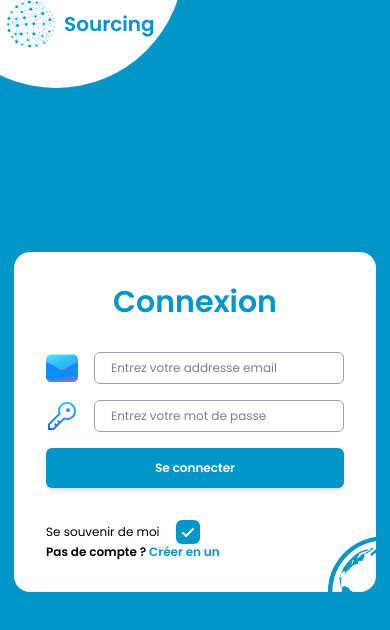
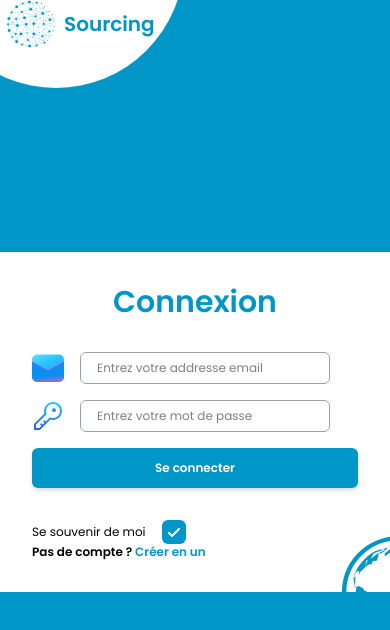
Before and after one commit to darkwall8/Sourcing_Frontend, a React (Vite) app: page /login in a window 390 px wide. Shown: the top 630 px of the page. Built offline with nearby package versions, Linux system fonts and the light colour scheme.

Commit message:
update the login page

```diff
--- a/src/pages/ShowcasesPages/Login/index.tsx
+++ b/src/pages/ShowcasesPages/Login/index.tsx
@@ -32,13 +32,13 @@ function Login() {
                     <p className="font-semibold text-xl text-primary">Sourcing</p>
                 </NavLink>
             </div>
-            <div className="relative md:border-2 md:border-white rounded-full text-xs md:text-base md:p-16">
+            <div className="relative w-full md:w-fit md:border-2 md:border-white rounded-full text-xs md:text-base md:p-16">
                 <div className="hidden w-32 h-32 border-2 z-20 bg-primary border-white md:flex items-center justify-center absolute -top-0 -left-0 rounded-full"><img className="w-16 h-16" src={icon1} alt="icon1" /></div>
                 <div className="hidden w-32 h-32 border-2 z-20 bg-primary border-white md:flex items-center justify-center absolute -top-0 -right-0 rounded-full"><img className="w-16 h-16" src={icon2} alt="icon2" /></div>
                 <div className="hidden w-32 h-32 border-2 z-20 bg-primary border-white md:flex items-center justify-center absolute -bottom-0 -left-0 rounded-full"><img className="w-16 h-16" src={icon3} alt="icon3" /></div>
                 <div className="hidden w-32 h-32 border-2 z-20 bg-primary border-white md:flex items-center justify-center absolute -bottom-0 -right-2 rounded-full"><img className="w-16 h-16" src={icon4} alt="icon4" /></div>
                 {/*  */}
-                <div className="bg-white rounded-2xl p-8 flex flex-col gap-8 relative z-30">
+                <div className="bg-white md:rounded-2xl p-8 flex flex-col gap-8 relative z-30">
                     <img className="absolute -bottom-0 right-0 w-12" src={quaterWorld} alt="icon4" />
                     <p className="text-primary text-3xl font-semibold text-center">{t("login.sign_in")}</p>
                     <form className="flex flex-col gap-4" action="">
--- a/src/pages/ShowcasesPages/Registration/CompanyRegistration/CompanyRegistrationStep1.tsx
+++ b/src/pages/ShowcasesPages/Registration/CompanyRegistration/CompanyRegistrationStep1.tsx
@@ -35,7 +35,7 @@ function CompanyRegistrationStep1( { handleSubmit } : { handleSubmit: (stepIndex
                     <InputText label={t("company_registration.your_company_domain")} placeholder={t("company_registration.company_domain_placeholder")} isRequired={true} value={companyDomain} handleChange={setCompanyDomain} showValidationErrors={isValidatedValues} />
                     <InputText label={t("company_registration.your_company_email")} placeholder={t("company_registration.company_email_placeholder")} isRequired={true} value={companyEmail} handleChange={setCompanyEmail} showValidationErrors={isValidatedValues} />
                 </div>
-                <div className="flex gap-4 p-2">
+                <div className="flex gap-4 py-2">
                     <Button label={t("continue")} handleClick={() => submit()} styleIndex={0} isActivated={isValid()} />
                 </div>
             </form>
```
